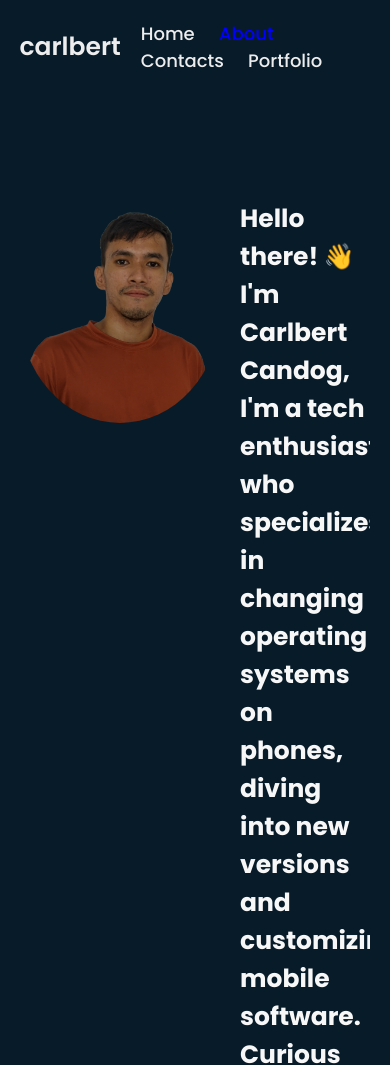
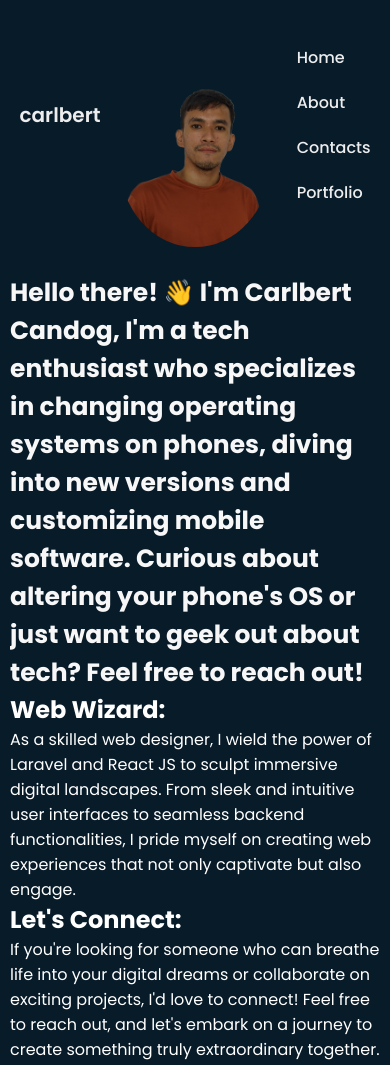
Before and after one commit to carl212/candog-midterm, a plain HTML site: page about.html in a window 390 px wide. Shown: the top 1065 px of the page. Drawn offline with nearby package versions, Linux system fonts and the light colour scheme.

Commit message:
second commit

```diff
--- a/about.html
+++ b/about.html
@@ -40,6 +40,11 @@
             font-weight: 600;
         }
 
+        .navbar {
+            display: flex;
+            align-items: center;
+        }
+
         .navbar a {
             font-size: 18px;
             color: #ededed;
@@ -49,16 +54,11 @@
             transition: .3s;
         }
 
-        .navbar a:hover,
-        .navbar a.active {
-            color: blue;
-        }
-
         .container {
             max-width: 800px;
             margin: 20px auto;
             padding: 0 20px;
-            margin-top: 200px;
+            margin-top: 120px; /* Adjusted margin for smaller screens */
         }
 
         h1 {
@@ -66,13 +66,10 @@
             font-size: 25px;
         }
 
-        p {
+        .profile-picture {
+            float: none; /* Reset float for responsiveness */
             margin-bottom: 20px;
-        }
-
-        .profile-picture {
-            float: left;
-            margin-right: 20px;
+            text-align: center; /* Center align on smaller screens */
         }
 
         .profile-picture img {
@@ -80,10 +77,6 @@
             width: 200px;
             height: auto;
             transition: transform 0.3s ease;
-        }
-
-        .profile-picture:hover img {
-            transform: scale(1.1);
         }
 
         .shine-animation {
@@ -113,10 +106,48 @@
                 left: 150%;
             }
         }
+
+        @media screen and (max-width: 768px) {
+            .navbar {
+                flex-direction: column;
+                align-items: flex-start;
+                margin-top: 20px;
+            }
+
+            .navbar a {
+                margin: 10px 0;
+            }
+
+            .container {
+                padding: 0 10px;
+            }
+
+            .profile-picture img {
+                width: 150px;
+            }
+        }
+
+        @media screen and (max-width: 480px) {
+            .header {
+                padding: 15px 5%;
+            }
+
+            .logo {
+                font-size: 20px;
+            }
+
+            .navbar a {
+                font-size: 16px;
+            }
+
+            .container {
+                margin-top: 80px;
+            }
+        }
     </style>
 </head>
 <body>
-    <header class="header">
+    <header class="header" id="header">
         <a href="index.html" class="logo" id="logo">carlbert</a>
         <nav class="navbar">
             <a href="index.html">Home</a>
@@ -145,17 +176,17 @@
     </div>
 
     <script>
-
-        function applyRandomAnimation() {
-            const logo = document.getElementById('logo');
+        function applyRandomAnimation(element) {
             const animations = ['animate__fadeIn', 'animate__slideInLeft', 'animate__slideInRight', 'animate__rotateIn', 'animate__zoomIn'];
             const randomAnimation = animations[Math.floor(Math.random() * animations.length)];
-            logo.classList.add('animate__animated', randomAnimation);
+            element.classList.add('animate__animated', randomAnimation);
         }
 
-
         document.addEventListener('DOMContentLoaded', () => {
-            applyRandomAnimation();
+            const logo = document.getElementById('logo');
+            const header = document.getElementById('header');
+            applyRandomAnimation(logo);
+            applyRandomAnimation(header);
         });
     </script>
 </body>
```
Also changed, not shown: contact.html (+66 -9 lines), index.html (+21 -11 lines), portfolio.html (+47 -4 lines).
